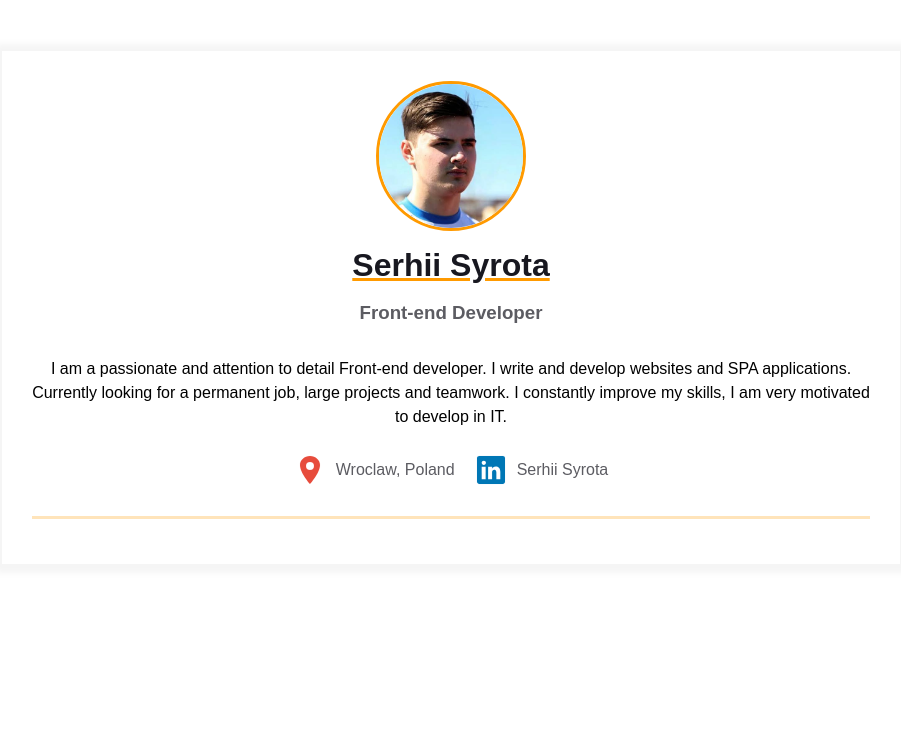
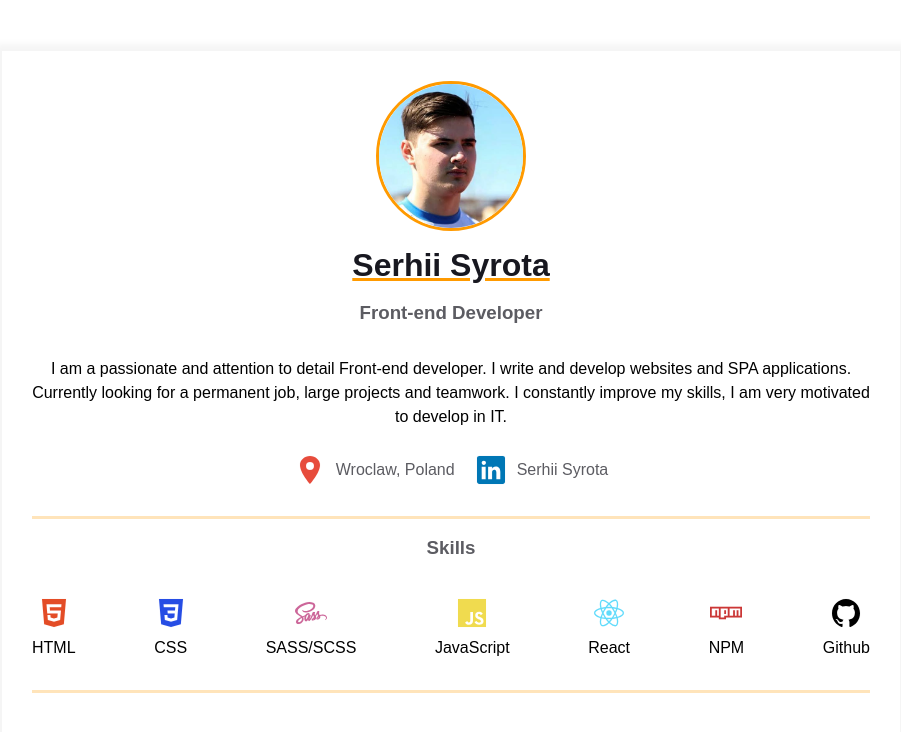
Before and after one commit to SerginhoDev/homepage, a plain HTML site: page index.html in a window 1280 px wide. Shown: the whole page, without its empty margins (189-1090 px from the left). Drawn offline with nearby package versions, Linux system fonts and the light colour scheme.

Commit message:
Сreate skills section and apply basic styles

```diff
--- a/index.html
+++ b/index.html
@@ -43,6 +43,45 @@
 						</div>
 					</div>
 				</div>
+
+				<div class="container">
+					<div class="resume__block">
+						<div class="skills">
+							<h3 class="skills__header">Skills</h3>
+
+							<ul class="skills__list">
+								<li>
+									<ion-icon name="logo-html5" size="large" class="html-logo"></ion-icon>
+									<p class="skills__list-text">HTML</p>
+								</li>
+								<li>
+									<ion-icon name="logo-css3" size="large" class="css-logo"></ion-icon>
+									<p class="skills__list-text">CSS</p>
+								</li>
+								<li>
+									<ion-icon name="logo-sass" size="large" class="sass-logo"></ion-icon>
+									<p class="skills__list-text">SASS/SCSS</p>
+								</li>
+								<li>
+									<ion-icon name="logo-javascript" size="large" class="js-logo"></ion-icon>
+									<p class="skills__list-text">JavaScript</p>
+								</li>
+								<li>
+									<ion-icon name="logo-react" size="large" class="react-logo"></ion-icon>
+									<p class="skills__list-text">React</p>
+								</li>
+								<li>
+									<ion-icon name="logo-npm" size="large" class="npm-logo"></ion-icon>
+									<p class="skills__list-text">NPM</p>
+								</li>
+								<li>
+									<ion-icon name="logo-github" size="large" class="github-logo"></ion-icon>
+									<p class="skills__list-text">Github</p>
+								</li>
+							</ul>
+						</div>
+					</div>
+				</div>
 			</div>
 		</main>
 
--- a/style.css
+++ b/style.css
@@ -14,8 +14,16 @@ body {
 	--icon-color: #6a737d;
 	--border-color: #ff9a0045;
 	--text-decoration-color: #ff9a00;
+
 	--location-icon-color: #e74c3c;
 	--linkedin-icon-color: #0077b5;
+	--html-icon-color: #e34c26;
+	--css-icon-color: #264de4;
+	--sass-icon-color: #cc6699;
+	--js-icon-color: #f0db4f;
+	--react-icon-color: #61dbfb;
+	--npm-icon-color: #cb3837;
+	--github-icon-color: #000;
 }
 
 .container {
@@ -150,41 +158,44 @@ body {
 	border-color: var(--text-decoration-color);
 }
 
-.intro {
-	display: flex;
-	justify-content: start;
-}
-
-.intro__icon-wrapper {
-	margin-right: 30px;
-	width: 30px;
-	display: flex;
-	justify-content: center;
-}
-
-.intro__icon {
-	height: 1.1428rem;
-	vertical-align: text-bottom;
-}
-
-.intro__icon path {
-	fill: var(--text-decoration-color);
-}
-
-.intro_text {
-	color: var(--secondary-text-color);
-	text-align: justify;
-}
-
 .skills__header {
 	color: var(--secondary-text-color);
 	text-align: center;
-	margin-bottom: 15px;
+	margin-bottom: 35px;
 }
 
 .skills__text {
 	color: var(--secondary-text-color);
 	text-align: justify;
+}
+
+.skills__list {
+	display: flex;
+	justify-content: space-between;
+	list-style: none;
+	text-align: center;
+}
+
+.html-logo {
+	color: var(--html-icon-color);
+}
+.css-logo {
+	color: var(--css-icon-color);
+}
+.sass-logo {
+	color: var(--sass-icon-color);
+}
+.js-logo {
+	color: var(--js-icon-color);
+}
+.react-logo {
+	color: var(--react-icon-color);
+}
+.npm-logo {
+	color: var(--npm-icon-color);
+}
+.github-logo {
+	color: var(--github-icon-color);
 }
 
 .experiences {
```
